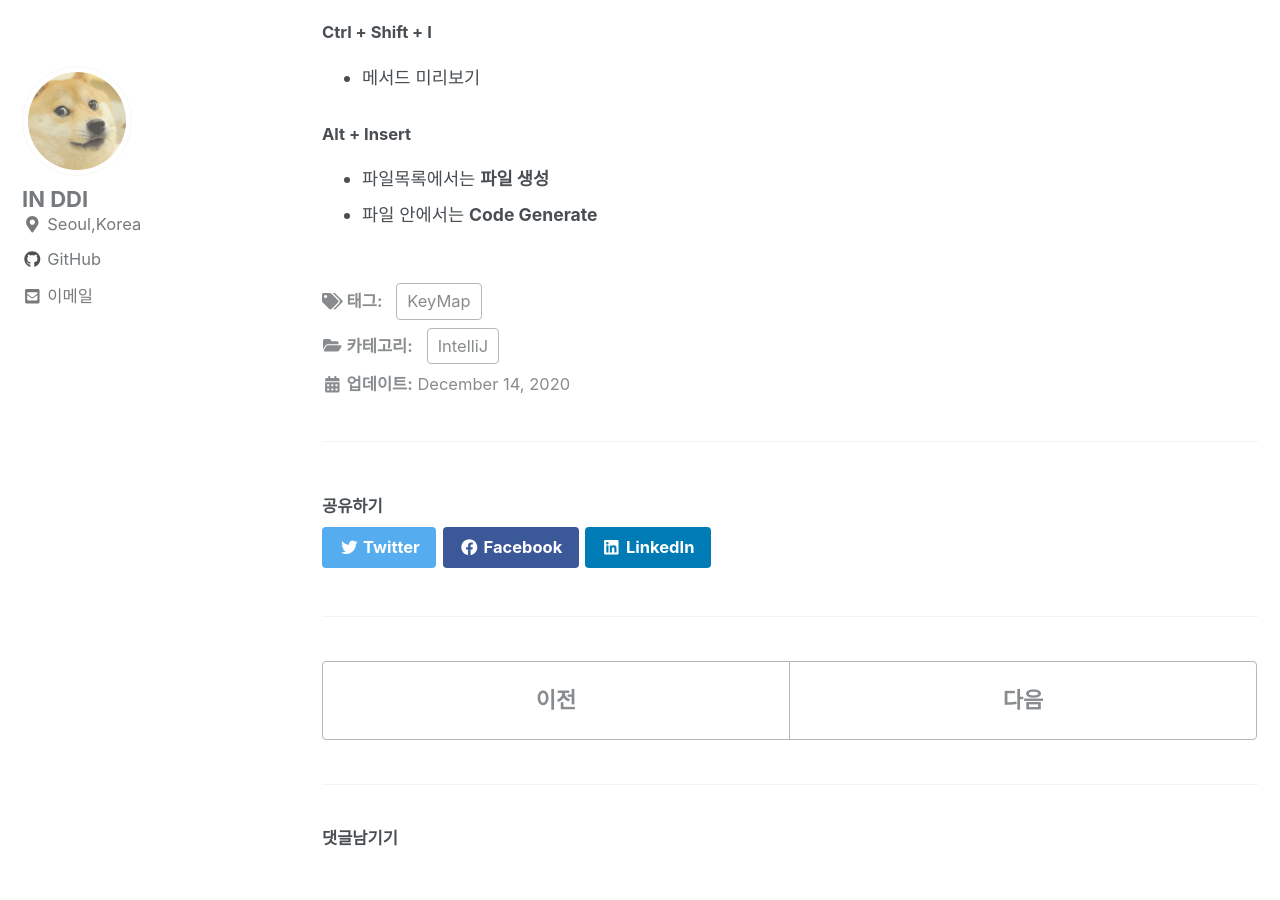
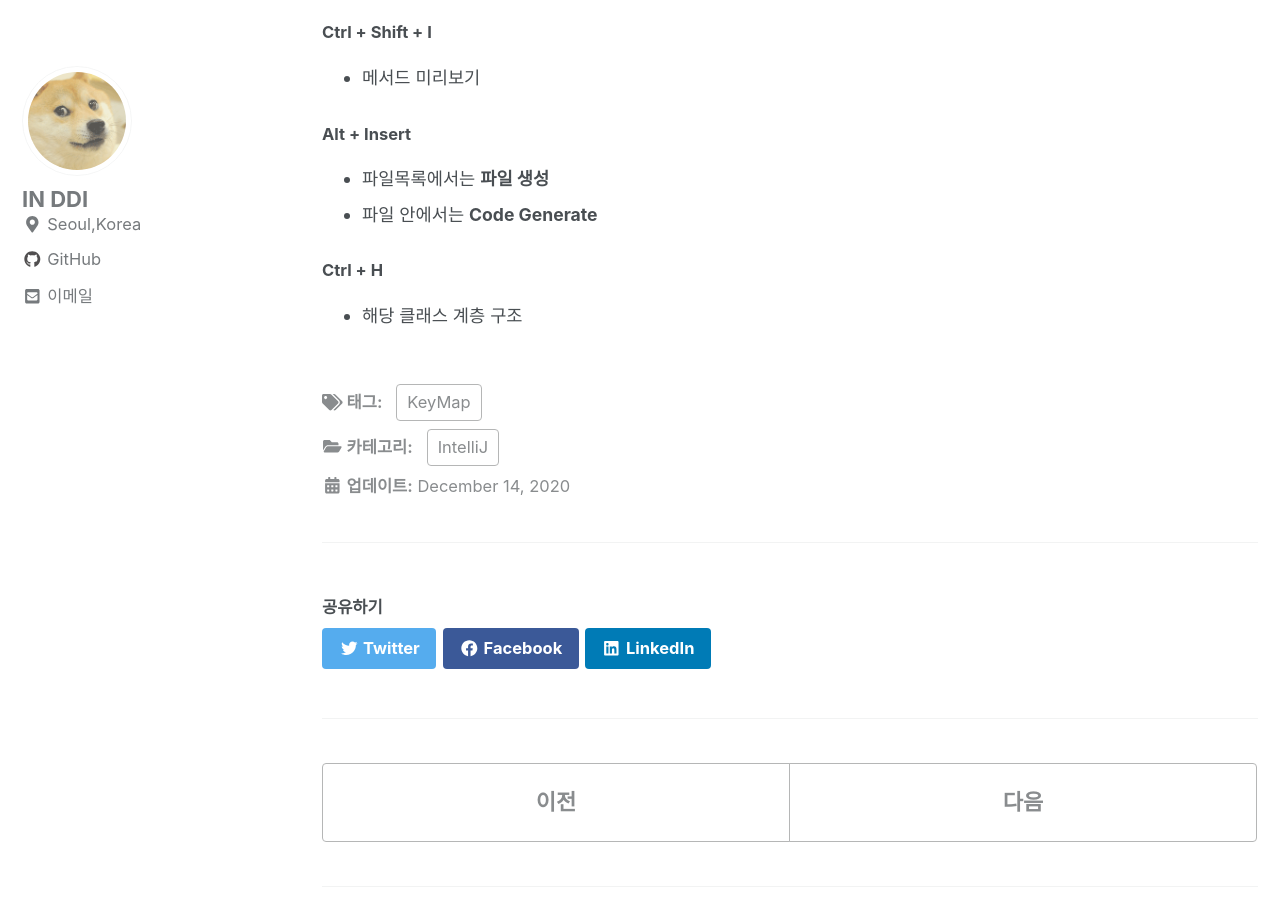
Before and after one commit to InSeok9068/inseok9068.github.io, a Jekyll site: the page built from _posts/intellij/2020-12-14-intellij-keymap.md, in a window 1280 px wide and 900 px high, scrolled down 2665 px. Built offline with Jekyll 4.4.1, drawn with Linux system fonts in a browser that asks for light colours; cached includes are drawn as plain includes; nearby versions of some CDN libraries; comment, search, counter and statistics services are not loaded.

Commit message:
IntelliJ KeyMap 추가

```diff
--- a/_posts/intellij/2020-12-14-intellij-keymap.md
+++ b/_posts/intellij/2020-12-14-intellij-keymap.md
@@ -112,3 +112,7 @@ IntelliJ의 자주 사용하는 단축키를 메모 해놓으려고 한다.
 
 - 파일목록에서는 **파일 생성**
 - 파일 안에서는 **Code Generate**
+
+#### Ctrl + H
+
+- 해당 클래스 계층 구조
```
